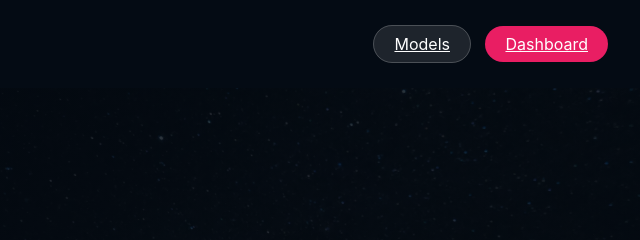
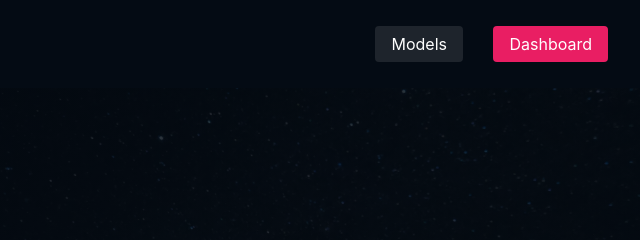
Before and after one commit to HerbieHerbs11/gallery-page, a plain HTML site: page index.html in a window 1280 px wide. Shown: the top 240 px of the page, 640-1280 px from the left. Drawn offline with Linux system fonts and the light colour scheme.

Commit message:
Update styles.css

```diff
--- a/styles.css
+++ b/styles.css
@@ -38,12 +38,14 @@ body {
     object-fit: contain;
 }
 
-.nav-auth button {
+.nav-auth a {
     padding: 0.5rem 1rem;
     margin-left: 1rem;
     border: none;
     border-radius: 4px;
     cursor: pointer;
+    text-decoration: none;
+    display: inline-block;
 }
 
 .btn-models {
@@ -207,6 +209,8 @@ footer {
 .btn-dashboard:hover {
     transform: translateY(-2px);
     opacity: 0.9;
+    color: var(--text-color);  /* Maintain text color on hover */
+    text-decoration: none;     /* Remove underline on hover */
 }
 
 /* Modal styles */
```
